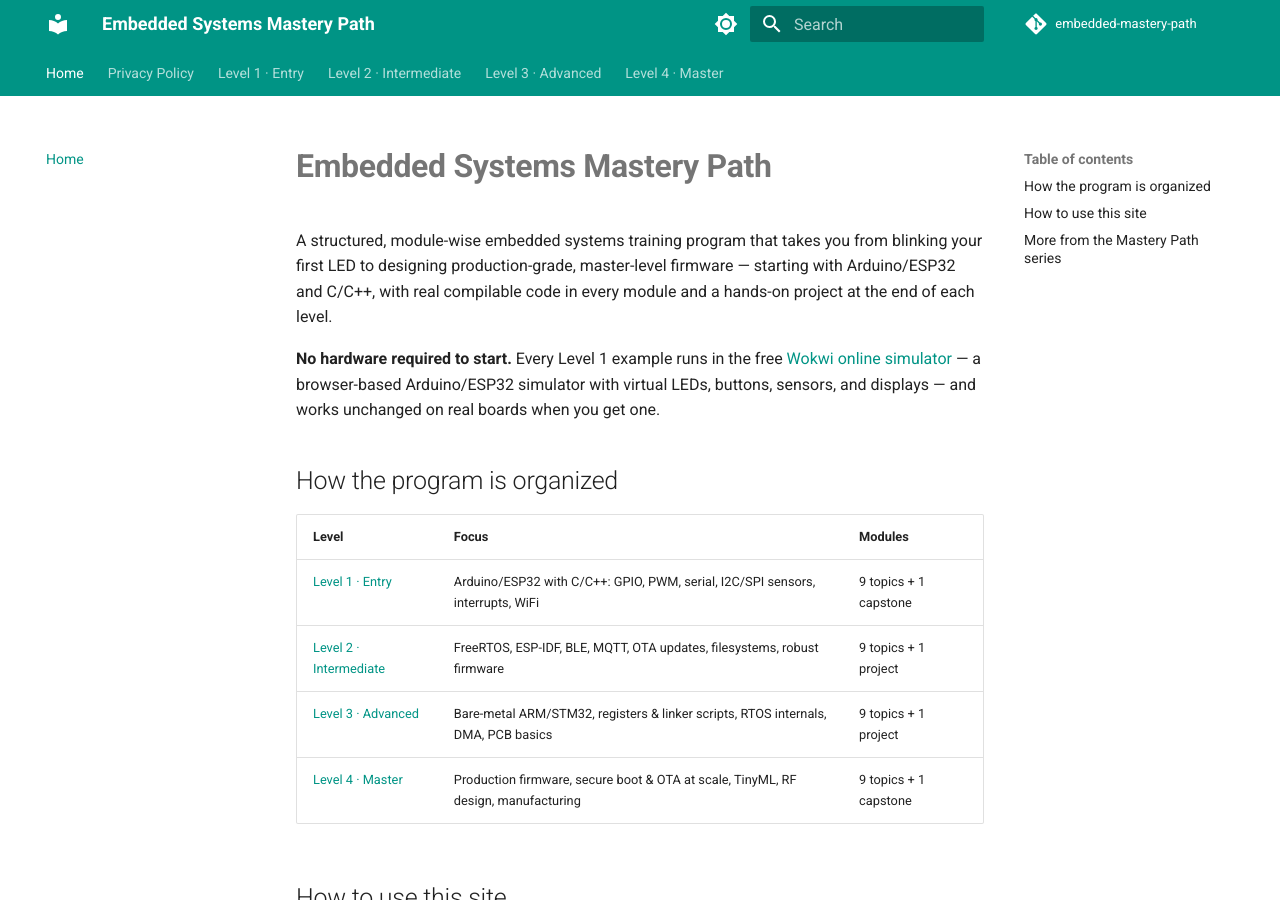
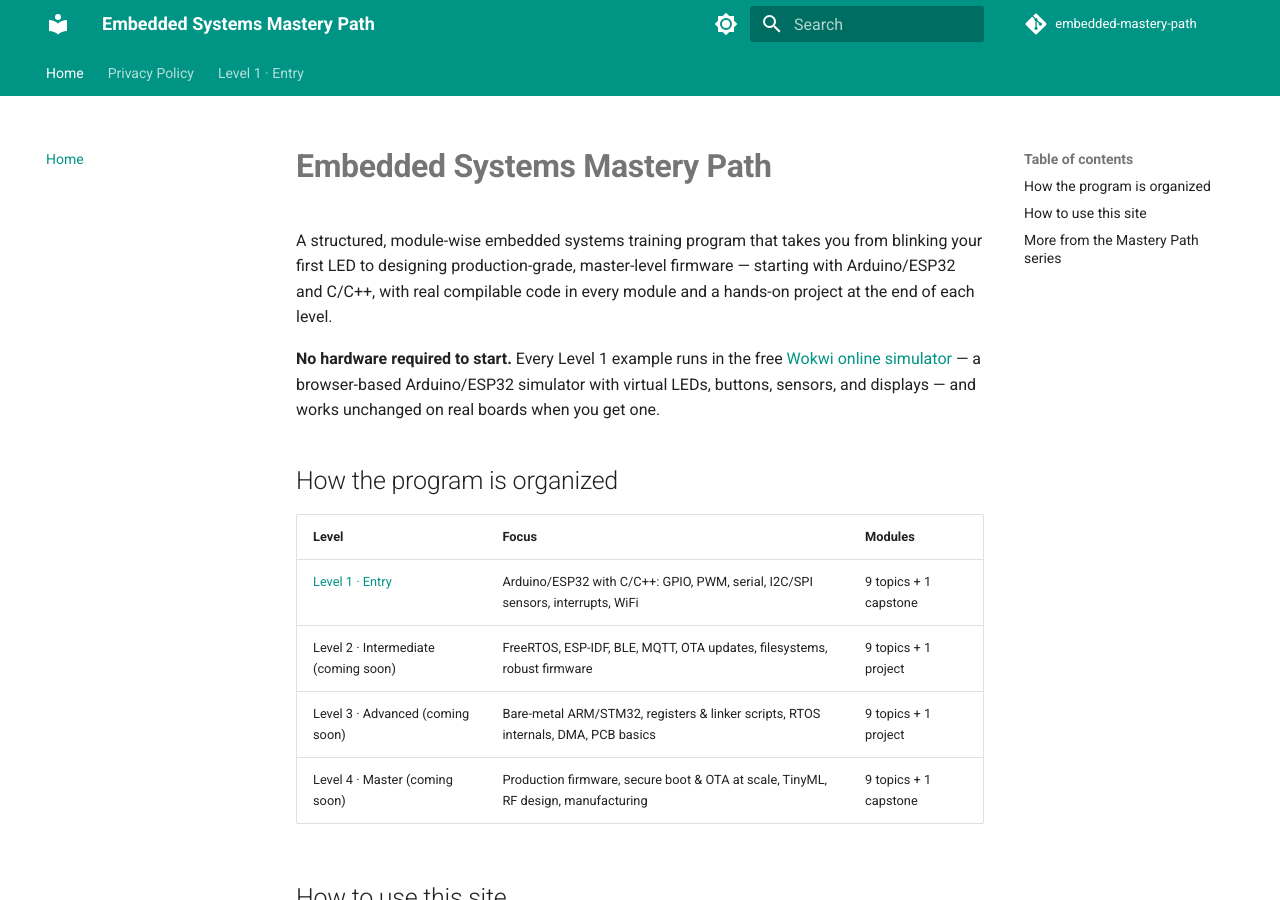
Before and after one commit to SIGILIPELLI/embedded-mastery-path, an MkDocs documentation site: the page built from docs/index.md, in a window 1280 px wide and 900 px high. Built offline with MkDocs 1.6.1 and Material for MkDocs 9.7.7, drawn with Linux system fonts in a browser that asks for light colours; comment, search, counter and statistics services are not loaded; part of the change alters nothing that is shown.

Commit message:
Hide unfinished levels from crawl surface pending content backfill
AdSense flagged the domain for 'Low value content'. Real lessons are
being written level by level; in the meantime this removes only the
still-unwritten levels from nav/sitemap/homepage (files are untouched)
so the site isn't submitting thin content to Google during the
backfill. Re-running this after a level's content is finished
automatically restores it.

Co-Authored-By: Claude Opus 5 <noreply@anthropic.com>

```diff
--- a/docs/index.md
+++ b/docs/index.md
@@ -20,9 +20,9 @@ unchanged on real boards when you get one.
 | Level | Focus | Modules |
 |-------|-------|---------|
 | [Level 1 · Entry](level-1/index.md) | Arduino/ESP32 with C/C++: GPIO, PWM, serial, I2C/SPI sensors, interrupts, WiFi | 9 topics + 1 capstone |
-| [Level 2 · Intermediate](level-2/index.md) | FreeRTOS, ESP-IDF, BLE, MQTT, OTA updates, filesystems, robust firmware | 9 topics + 1 project |
-| [Level 3 · Advanced](level-3/index.md) | Bare-metal ARM/STM32, registers & linker scripts, RTOS internals, DMA, PCB basics | 9 topics + 1 project |
-| [Level 4 · Master](level-4/index.md) | Production firmware, secure boot & OTA at scale, TinyML, RF design, manufacturing | 9 topics + 1 capstone |
+| Level 2 · Intermediate (coming soon) | FreeRTOS, ESP-IDF, BLE, MQTT, OTA updates, filesystems, robust firmware | 9 topics + 1 project |
+| Level 3 · Advanced (coming soon) | Bare-metal ARM/STM32, registers & linker scripts, RTOS internals, DMA, PCB basics | 9 topics + 1 project |
+| Level 4 · Master (coming soon) | Production firmware, secure boot & OTA at scale, TinyML, RF design, manufacturing | 9 topics + 1 capstone |
 
 ## How to use this site
 
--- a/mkdocs.yml
+++ b/mkdocs.yml
@@ -62,39 +62,8 @@ nav:
       - "08 · Memory & Power Basics": level-1/08-memory-power.md
       - "09 · ESP32 WiFi Intro": level-1/09-esp32-wifi.md
       - "10 · Capstone — Environment Monitor": level-1/10-capstone-project.md
-  - "Level 2 · Intermediate":
-      - Overview: level-2/index.md
-      - "01 · FreeRTOS Tasks & Queues": level-2/01-freertos-tasks-queues.md
-      - "02 · ESP-IDF Development": level-2/02-esp-idf.md
-      - "03 · Bluetooth Low Energy (BLE)": level-2/03-ble.md
-      - "04 · MQTT & IoT Messaging": level-2/04-mqtt-iot-messaging.md
-      - "05 · OTA Firmware Updates": level-2/05-ota-updates.md
-      - "06 · Advanced Peripherals (I2S, RMT, CAN)": level-2/06-advanced-peripherals.md
-      - "07 · Filesystems & Storage (LittleFS, SD)": level-2/07-filesystems-storage.md
-      - "08 · Watchdogs & Robust Firmware": level-2/08-watchdogs-robust-firmware.md
-      - "09 · Debugging & Unit Testing": level-2/09-debugging-unit-testing.md
-      - "10 · Project — WiFi Data Logger": level-2/10-project-wifi-data-logger.md
-  - "Level 3 · Advanced":
-      - Overview: level-3/index.md
-      - "01 · Bare-Metal ARM Cortex-M (STM32)": level-3/01-bare-metal-arm-stm32.md
-      - "02 · Registers, Linker Scripts & Startup Code": level-3/02-registers-linker-startup.md
-      - "03 · RTOS Internals": level-3/03-rtos-internals.md
-      - "04 · DMA & High-Speed Peripherals": level-3/04-dma-high-speed-peripherals.md
-      - "05 · Low-Power Design Deep Dive": level-3/05-low-power-design.md
-      - "06 · Interrupts & the NVIC": level-3/06-interrupts-nvic.md
-      - "07 · PCB Design Basics (KiCad)": level-3/07-pcb-design-kicad.md
-      - "08 · Protocol Deep Dive (UART/I2C/SPI/CAN)": level-3/08-protocol-deep-dive.md
-      - "09 · Bootloaders & Firmware Updates": level-3/09-bootloaders.md
-      - "10 · Project — Custom Sensor Board Firmware": level-3/10-project-sensor-board.md
-  - "Level 4 · Master":
-      - Overview: level-4/index.md
-      - "01 · Production Firmware Architecture": level-4/01-production-firmware-architecture.md
-      - "02 · Secure Boot & Encrypted OTA at Scale": level-4/02-secure-boot-ota-scale.md
-      - "03 · TinyML & Edge AI": level-4/03-tinyml-edge-ai.md
-      - "04 · RF & Wireless Protocol Design": level-4/04-rf-protocol-design.md
-      - "05 · HIL Testing & CI for Firmware": level-4/05-hil-testing-ci.md
-      - "06 · Functional Safety & MISRA": level-4/06-functional-safety-misra.md
-      - "07 · Ultra-Low-Power & Energy Harvesting": level-4/07-ultra-low-power.md
-      - "08 · Manufacturing, DFM & Factory Test": level-4/08-manufacturing-dfm-test.md
-      - "09 · Fleet Management & Device Clouds": level-4/09-fleet-management.md
-      - "10 · Capstone — Production IoT Product": level-4/10-capstone-production-iot.md
+# --- auto-pruned stub levels (see AdSense low-value-content fix) ---
+exclude_docs: |
+  level-2/*.md
+  level-3/*.md
+  level-4/*.md
```
